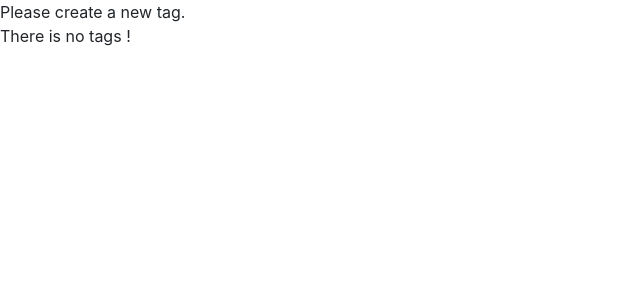
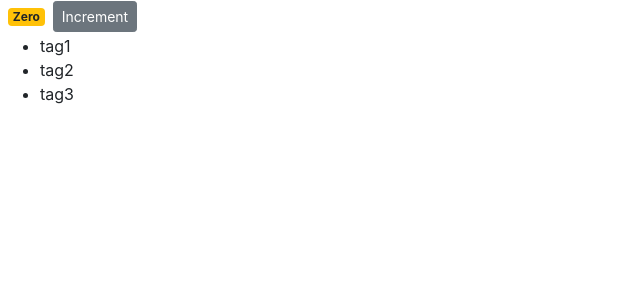
Before and after one commit to vinay01joshi/react-app, a React (Create React App) app: page / in a window 1280 px wide. Shown: the top 300 px of the page, without its empty margins (0-640 px from the left). Built offline with nearby package versions, Linux system fonts and the light colour scheme.

Commit message:
Handeling events

```diff
--- a/src/components/counter.jsx
+++ b/src/components/counter.jsx
@@ -3,28 +3,41 @@
 class Counter extends Component {
   state = {
     count: 0,
-    tags: [],
+    tags: ["tag1", "tag2", "tag3"],
   };
 
-  renderTags() {
-    if (this.state.tags.length === 0) return <p>There is no tags !</p>;
-
-    return (
-      <ul>
-        {this.state.tags.map((tag) => (
-          <li key={tag}>{tag}</li>
-        ))}{" "}
-      </ul>
-    );
+  handleIncrement() {
+    console.log("Increment clicked!");
   }
 
   render() {
     return (
       <div>
-        {this.state.tags.length === 0 && "Please create a new tag."}
-        {this.renderTags()}
+        <span className={this.getBadgeClasses()}>{this.formatCount()}</span>
+        <button
+          onClick={this.handleIncrement}
+          className="btn btn-secondary btn-sm"
+        >
+          Increment
+        </button>
+        <ul>
+          {this.state.tags.map((tag) => (
+            <li key={tag}>{tag}</li>
+          ))}
+        </ul>
       </div>
     );
+  }
+
+  getBadgeClasses() {
+    let classes = "badge m-2 badge-";
+    classes += this.state.count === 0 ? "warning" : "primary";
+    return classes;
+  }
+
+  formatCount() {
+    const { count } = this.state;
+    return count === 0 ? "Zero" : count;
   }
 }
 
```
